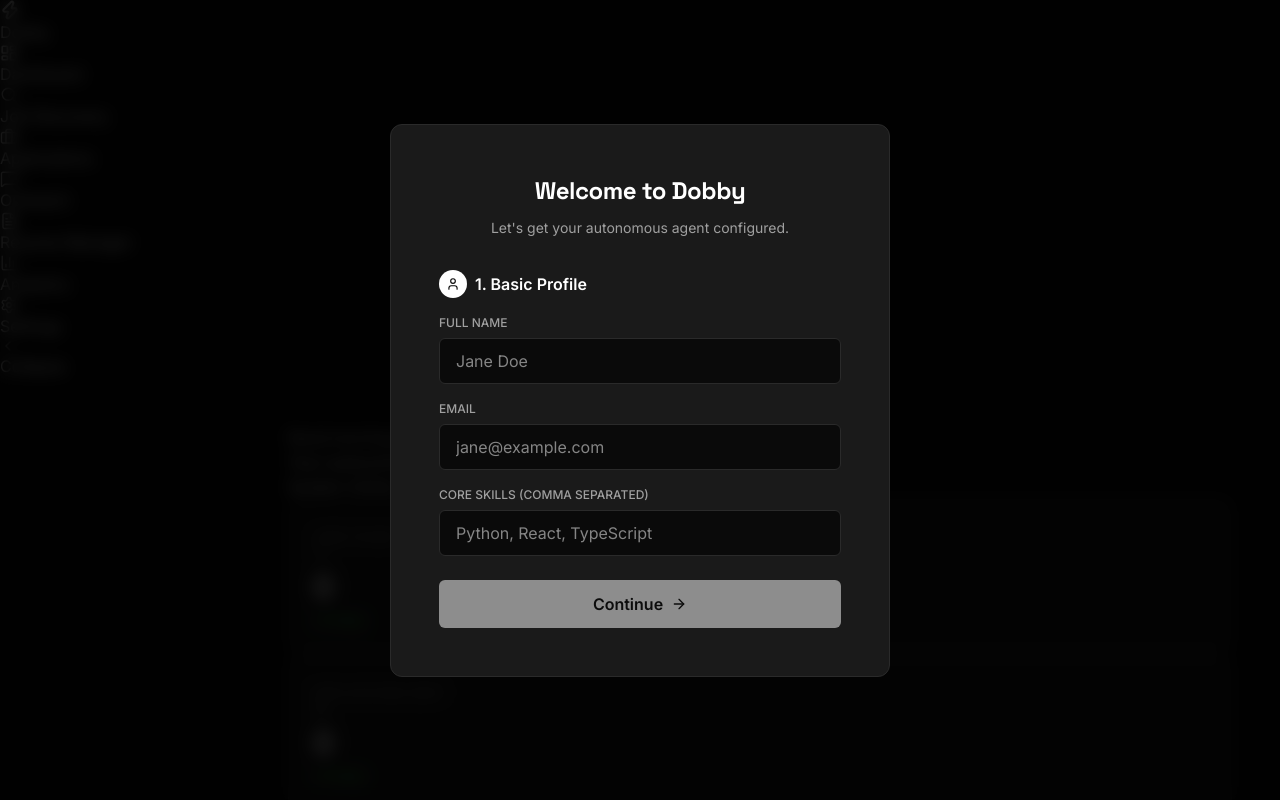
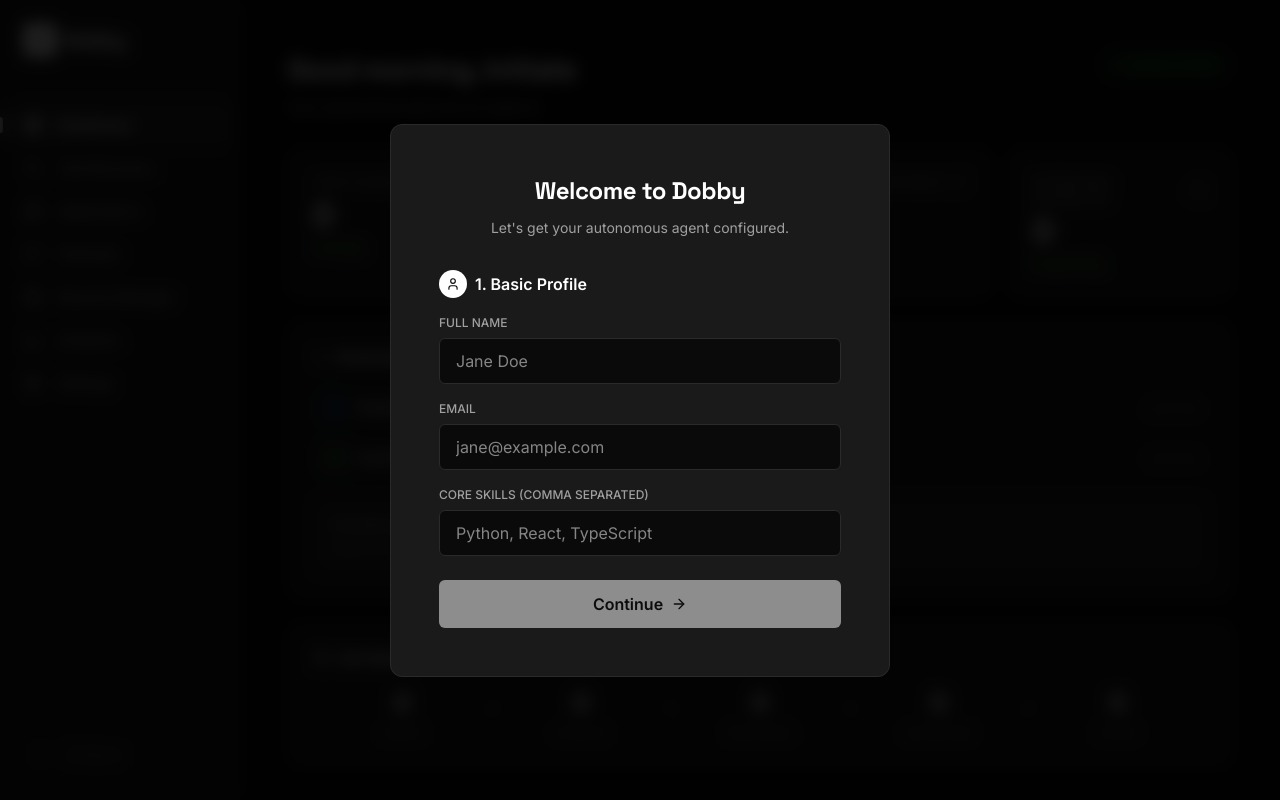
Before and after one commit to AmoghxAnubis/dobby, a Next.js app in the folder frontend/: page / in a window 1280 px wide. Shown: the top 800 px of the page. Built offline with nearby package versions, Linux system fonts and the light colour scheme; no server answers.

Commit message:
feat: initialize global styles with custom design tokens and dashboard components

```diff
--- a/frontend/src/app/globals.css
+++ b/frontend/src/app/globals.css
@@ -204,3 +204,320 @@
 .metric-card .metric-change.negative {
   color: var(--accent-red);
 }
+
+/* ─── Sidebar ─────────────────────────────────────────────── */
+
+.sidebar {
+  display: flex;
+  flex-direction: column;
+  height: 100vh;
+  position: fixed;
+  left: 0;
+  top: 0;
+  background: var(--bg-card);
+  border-right: 1px solid var(--border-primary);
+  padding: var(--space-lg) 0;
+  transition: width 0.3s cubic-bezier(0.2, 0.8, 0.2, 1);
+  overflow: hidden;
+  z-index: 50;
+}
+
+.sidebar-logo {
+  display: flex;
+  align-items: center;
+  gap: var(--space-sm);
+  padding: 0 var(--space-lg);
+  margin-bottom: var(--space-2xl);
+  white-space: nowrap;
+}
+
+.sidebar-logo-icon {
+  width: 32px;
+  height: 32px;
+  background: var(--text-primary);
+  color: var(--bg-primary);
+  border-radius: var(--radius-sm);
+  display: flex;
+  align-items: center;
+  justify-content: center;
+  flex-shrink: 0;
+}
+
+.sidebar-logo-text {
+  font-family: var(--font-heading);
+  font-size: 20px;
+  font-weight: 700;
+  letter-spacing: -0.02em;
+}
+
+.sidebar-nav {
+  display: flex;
+  flex-direction: column;
+  gap: 2px;
+  padding: 0 var(--space-sm);
+  flex: 1;
+}
+
+.sidebar-nav-item {
+  display: flex;
+  align-items: center;
+  gap: var(--space-md);
+  padding: 10px var(--space-md);
+  color: var(--text-secondary);
+  text-decoration: none;
+  border-radius: var(--radius-sm);
+  transition: all 0.2s ease;
+  white-space: nowrap;
+  font-size: 14px;
+  font-weight: 500;
+  position: relative;
+}
+
+.sidebar-nav-item:hover {
+  background: var(--bg-card-hover);
+  color: var(--text-primary);
+}
+
+.sidebar-nav-item.active {
+  background: var(--bg-elevated);
+  color: var(--text-primary);
+}
+
+.sidebar-nav-item.active::before {
+  content: '';
+  position: absolute;
+  left: -8px;
+  top: 50%;
+  transform: translateY(-50%);
+  height: 16px;
+  width: 3px;
+  background: var(--text-primary);
+  border-radius: 0 4px 4px 0;
+}
+
+.sidebar-toggle {
+  display: flex;
+  align-items: center;
+  gap: var(--space-md);
+  padding: 12px var(--space-lg);
+  margin: 0 var(--space-sm);
+  color: var(--text-tertiary);
+  background: transparent;
+  border: none;
+  border-radius: var(--radius-sm);
+  cursor: pointer;
+  transition: all 0.2s ease;
+  white-space: nowrap;
+  font-size: 14px;
+  font-weight: 500;
+}
+
+.sidebar-toggle:hover {
+  background: var(--bg-card-hover);
+  color: var(--text-primary);
+}
+
+/* ─── Dashboard Styles ───────────────────────────────────────── */
+
+.dashboard {
+  max-width: 1100px;
+  display: flex;
+  flex-direction: column;
+  gap: var(--space-lg);
+}
+
+.dashboard-header {
+  display: flex;
+  justify-content: space-between;
+  align-items: flex-start;
+  margin-bottom: var(--space-sm);
+}
+
+.dashboard-title {
+  font-size: 28px;
+  font-weight: 700;
+  color: var(--text-primary);
+  margin: 0;
+}
+
+.dashboard-subtitle {
+  font-size: 14px;
+  color: var(--text-secondary);
+  margin: 6px 0 0;
+}
+
+.dashboard-status {
+  display: flex;
+  align-items: center;
+  gap: var(--space-sm);
+  font-size: 13px;
+  color: var(--accent-green);
+  background: rgba(50, 215, 75, 0.08);
+  padding: 6px 14px;
+  border-radius: var(--radius-full);
+  border: 1px solid rgba(50, 215, 75, 0.15);
+}
+
+.status-dot {
+  width: 6px;
+  height: 6px;
+  border-radius: 50%;
+  background: var(--accent-green);
+  animation: pulse-dot 2s infinite;
+}
+
+.metrics-grid {
+  display: grid;
+  grid-template-columns: repeat(4, 1fr);
+  gap: var(--space-md);
+}
+
+.metric-header {
+  display: flex;
+  justify-content: space-between;
+  align-items: center;
+}
+
+.section-header {
+  display: flex;
+  align-items: center;
+  gap: var(--space-sm);
+  margin-bottom: var(--space-md);
+}
+
+.section-title {
+  font-size: 14px;
+  font-weight: 600;
+  color: var(--text-primary);
+  margin: 0;
+}
+
+.activity-feed {
+  display: flex;
+  flex-direction: column;
+  gap: 2px;
+}
+
+.activity-item {
+  display: flex;
+  align-items: center;
+  gap: var(--space-sm);
+  padding: 10px var(--space-sm);
+  border-radius: var(--radius-sm);
+  transition: background 0.15s ease;
+}
+
+.activity-item:hover {
+  background: var(--bg-card-hover);
+}
+
+.activity-icon {
+  width: 28px;
+  height: 28px;
+  display: flex;
+  align-items: center;
+  justify-content: center;
+  border-radius: var(--radius-sm);
+  flex-shrink: 0;
+}
+
+.activity-icon.success {
+  background: rgba(50, 215, 75, 0.1);
+  color: var(--accent-green);
+}
+
+.activity-icon.info {
+  background: rgba(10, 132, 255, 0.1);
+  color: var(--accent-blue);
+}
+
+.activity-content {
+  display: flex;
+  justify-content: space-between;
+  flex: 1;
+  align-items: center;
+}
+
+.activity-text {
+  font-size: 13px;
+  color: var(--text-primary);
+}
+
+.activity-time {
+  font-size: 12px;
+  color: var(--text-tertiary);
+  white-space: nowrap;
+  margin-left: var(--space-md);
+}
+
+.empty-prompt {
+  margin-top: var(--space-md);
+  padding: var(--space-md);
+  border-radius: var(--radius-sm);
+  background: var(--bg-card-hover);
+  border: 1px dashed var(--border-accent);
+}
+
+.empty-prompt p {
+  margin: 0;
+  font-size: 13px;
+  color: var(--text-secondary);
+}
+
+.pipeline-preview {
+  display: flex;
+  align-items: center;
+  justify-content: space-between;
+}
+
+.pipeline-stage {
+  display: flex;
+  flex-direction: column;
+  align-items: center;
+  gap: 4px;
+  position: relative;
+  flex: 1;
+}
+
+.pipeline-count {
+  font-family: var(--font-heading);
+  font-size: 24px;
+  font-weight: 700;
+  color: var(--text-primary);
+}
+
+.pipeline-label {
+  font-size: 11px;
+  font-weight: 500;
+  text-transform: uppercase;
+  letter-spacing: 0.08em;
+  color: var(--text-tertiary);
+}
+
+.pipeline-arrow {
+  position: absolute;
+  right: -8px;
+  top: 8px;
+  color: var(--text-muted);
+  font-size: 16px;
+}
+
+@media (max-width: 768px) {
+  .metrics-grid {
+    grid-template-columns: repeat(2, 1fr);
+  }
+
+  .dashboard-header {
+    flex-direction: column;
+    gap: var(--space-md);
+  }
+
+  .pipeline-preview {
+    flex-wrap: wrap;
+    gap: var(--space-md);
+  }
+
+  .pipeline-arrow {
+    display: none;
+  }
+}
```
